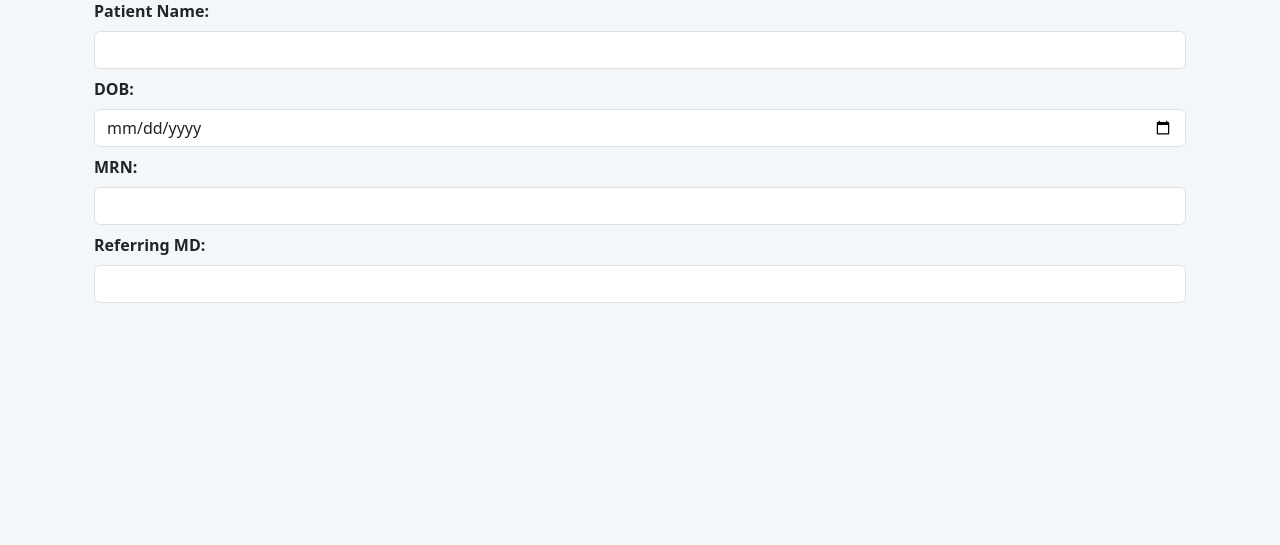
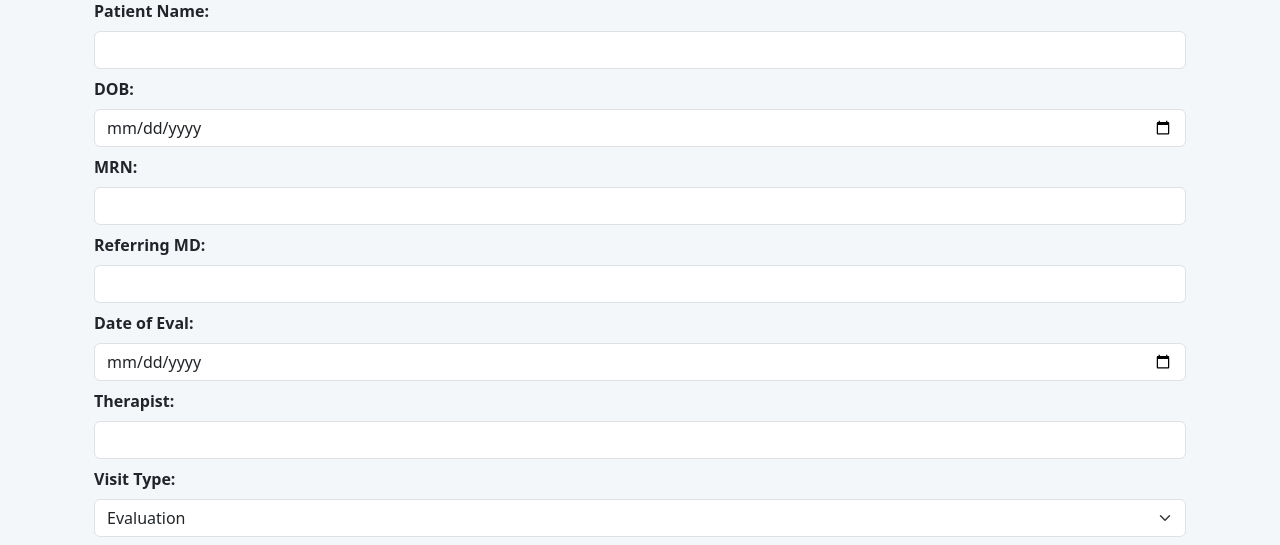
Before and after one commit to KLcoding01/PT-Builder, a Flask app: page /dashboard in a window 1280 px wide. Shown: the part 322-867 px from the top of the page. Before the commit the page ends 625 px from the top, so only its background shows below. Run offline with Flask 3, Linux system fonts and the light colour scheme; a user stored in the database is signed in.

Commit message:
Initial commit

```diff
--- a/templates/dashboard.html
+++ b/templates/dashboard.html
@@ -38,232 +38,109 @@
       </ul>
       <form id="pt-evalform">
         <div class="tab-content">
-          <!-- PT Eval Tabs -->
+          <!-- PATIENT INFO TAB -->
           <div class="tab-pane fade show active" id="pt-patientinfo" role="tabpanel">
-            <div class="mb-2">
-              <label class="form-label fw-bold">Patient Name:</label>
-              <input type="text" class="form-control" name="patient_name" id="pt_patient_name">
-            </div>
-            <div class="mb-2">
-              <label class="form-label fw-bold">DOB:</label>
-              <input type="date" class="form-control" name="dob" id="pt_dob">
-            </div>
-            <div class="mb-2">
-              <label class="form-label fw-bold">MRN:</label>
-              <input type="text" class="form-control" name="mrn" id="pt_mrn">
-            </div>
-            <div class="mb-2">
-              <label class="form-label fw-bold">Referring MD:</label>
-              <input type="text" class="form-control" name="ref_md" id="pt_ref_md">
+            <div class="mb-2"><label class="form-label fw-bold">Patient Name:</label>
+              <input type="text" class="form-control" name="patient_name" id="pt_patient_name"></div>
+            <div class="mb-2"><label class="form-label fw-bold">DOB:</label>
+              <input type="date" class="form-control" name="dob" id="pt_dob"></div>
+            <div class="mb-2"><label class="form-label fw-bold">MRN:</label>
+              <input type="text" class="form-control" name="mrn" id="pt_mrn"></div>
+            <div class="mb-2"><label class="form-label fw-bold">Referring MD:</label>
+              <input type="text" class="form-control" name="ref_md" id="pt_ref_md"></div>
+            <div class="mb-2"><label class="form-label fw-bold">Date of Eval:</label>
+              <input type="date" class="form-control" name="eval_date" id="pt_eval_date"></div>
+            <div class="mb-2"><label class="form-label fw-bold">Therapist:</label>
+              <input type="text" class="form-control" name="therapist" id="pt_therapist"></div>
+            <div class="mb-2"><label class="form-label fw-bold">Visit Type:</label>
+              <select class="form-select" name="visit_type" id="pt_visit_type">
+                <option>Evaluation</option>
+                <option>Re-Evaluation</option>
+                <option>Discharge</option>
+                <option>Other</option>
+              </select>
             </div>
           </div>
+          <!-- HISTORY TAB -->
           <div class="tab-pane fade" id="pt-history" role="tabpanel">
-            <div class="mb-2">
-              <label class="form-label fw-bold">Medical/Surgical History:</label>
-              <textarea class="form-control" name="history" id="pt_history"></textarea>
-            </div>
-            <div class="mb-2">
-              <label class="form-label fw-bold">Social History:</label>
-              <textarea class="form-control" name="social_history" id="pt_social_history"></textarea>
-            </div>
+            <div class="mb-2"><label class="form-label fw-bold">Medical/Surgical History:</label>
+              <textarea class="form-control" name="history" id="pt_history"></textarea></div>
+            <div class="mb-2"><label class="form-label fw-bold">Social History:</label>
+              <textarea class="form-control" name="social_history" id="pt_social_history"></textarea></div>
+            <div class="mb-2"><label class="form-label fw-bold">Work/School History:</label>
+              <textarea class="form-control" name="work_history" id="pt_work_history"></textarea></div>
+            <div class="mb-2"><label class="form-label fw-bold">Living Situation:</label>
+              <input type="text" class="form-control" name="living_situation" id="pt_living_situation"></div>
+            <div class="mb-2"><label class="form-label fw-bold">Prior Level of Function:</label>
+              <input type="text" class="form-control" name="prior_function" id="pt_prior_function"></div>
+            <div class="mb-2"><label class="form-label fw-bold">Precautions:</label>
+              <input type="text" class="form-control" name="precautions" id="pt_precautions"></div>
           </div>
+          <!-- PAIN TAB -->
           <div class="tab-pane fade" id="pt-pain" role="tabpanel">
-            <div class="mb-2">
-              <label class="form-label fw-bold">Pain Location:</label>
-              <input type="text" class="form-control" name="pain_location" id="pt_pain_location">
-            </div>
-            <div class="mb-2">
-              <label class="form-label fw-bold">Pain Intensity (0-10):</label>
-              <input type="number" min="0" max="10" class="form-control" name="pain_intensity" id="pt_pain_intensity">
-            </div>
-            <div class="mb-2">
-              <label class="form-label fw-bold">Pain Description:</label>
-              <input type="text" class="form-control" name="pain_description" id="pt_pain_description">
-            </div>
+            <div class="mb-2"><label class="form-label fw-bold">Pain Location(s):</label>
+              <input type="text" class="form-control" name="pain_location" id="pt_pain_location"></div>
+            <div class="mb-2"><label class="form-label fw-bold">Pain Intensity (0-10):</label>
+              <input type="number" min="0" max="10" class="form-control" name="pain_intensity" id="pt_pain_intensity"></div>
+            <div class="mb-2"><label class="form-label fw-bold">Pain Quality/Description:</label>
+              <input type="text" class="form-control" name="pain_description" id="pt_pain_description"></div>
+            <div class="mb-2"><label class="form-label fw-bold">Aggravating Factors:</label>
+              <input type="text" class="form-control" name="aggravating" id="pt_aggravating"></div>
+            <div class="mb-2"><label class="form-label fw-bold">Alleviating Factors:</label>
+              <input type="text" class="form-control" name="alleviating" id="pt_alleviating"></div>
+            <div class="mb-2"><label class="form-label fw-bold">Pain Duration/Frequency:</label>
+              <input type="text" class="form-control" name="pain_duration" id="pt_pain_duration"></div>
           </div>
+          <!-- OBJECTIVE TAB -->
           <div class="tab-pane fade" id="pt-objective" role="tabpanel">
-            <div class="mb-2">
-              <label class="form-label fw-bold">ROM/Muscle Strength:</label>
-              <textarea class="form-control" name="rom" id="pt_rom"></textarea>
-            </div>
-            <div class="mb-2">
-              <label class="form-label fw-bold">Functional Mobility:</label>
-              <textarea class="form-control" name="functional_mobility" id="pt_functional_mobility"></textarea>
-            </div>
-            <div class="mb-2">
-              <label class="form-label fw-bold">Other Objective Findings:</label>
-              <textarea class="form-control" name="objective" id="pt_objective"></textarea>
-            </div>
+            <div class="mb-2"><label class="form-label fw-bold">Vitals:</label>
+              <input type="text" class="form-control" name="vitals" id="pt_vitals"></div>
+            <div class="mb-2"><label class="form-label fw-bold">Observation/Posture:</label>
+              <textarea class="form-control" name="observation" id="pt_observation"></textarea></div>
+            <div class="mb-2"><label class="form-label fw-bold">ROM (Active/Passive):</label>
+              <textarea class="form-control" name="rom" id="pt_rom"></textarea></div>
+            <div class="mb-2"><label class="form-label fw-bold">Muscle Strength:</label>
+              <textarea class="form-control" name="strength" id="pt_strength"></textarea></div>
+            <div class="mb-2"><label class="form-label fw-bold">Functional Mobility (Bed, Transfers, Gait):</label>
+              <textarea class="form-control" name="functional_mobility" id="pt_functional_mobility"></textarea></div>
+            <div class="mb-2"><label class="form-label fw-bold">Balance:</label>
+              <input type="text" class="form-control" name="balance" id="pt_balance"></div>
+            <div class="mb-2"><label class="form-label fw-bold">Assistive Devices:</label>
+              <input type="text" class="form-control" name="assistive_devices" id="pt_assistive_devices"></div>
+            <div class="mb-2"><label class="form-label fw-bold">Other Objective Findings:</label>
+              <textarea class="form-control" name="objective" id="pt_objective"></textarea></div>
           </div>
+          <!-- DIFF DX TAB -->
           <div class="tab-pane fade" id="pt-diffdx" role="tabpanel">
-            <div class="mb-2">
-              <label class="form-label fw-bold">Differential Diagnosis:</label>
+            <div class="mb-2"><label class="form-label fw-bold">Differential Diagnosis:</label>
               <textarea class="form-control" name="diffdx" id="pt_diffdx"></textarea>
               <button type="button" class="btn btn-outline-secondary btn-sm mt-2" id="pt-ai-generate-diffdx">AI Generate Diff Dx</button>
             </div>
           </div>
+          <!-- ASSESSMENT SUMMARY TAB -->
           <div class="tab-pane fade" id="pt-summary" role="tabpanel">
-            <div class="mb-2">
-              <label class="form-label fw-bold">Assessment Summary:</label>
+            <div class="mb-2"><label class="form-label fw-bold">Assessment Summary:</label>
               <textarea class="form-control" name="summary" id="pt_summary"></textarea>
               <button type="button" class="btn btn-outline-secondary btn-sm mt-2" id="pt-ai-generate-summary">AI Generate Summary</button>
             </div>
           </div>
+          <!-- PLAN TAB -->
           <div class="tab-pane fade" id="pt-plan" role="tabpanel">
-            <div class="mb-2">
-              <label class="form-label fw-bold">Plan of Care / Goals:</label>
+            <div class="mb-2"><label class="form-label fw-bold">Plan of Care / Goals:</label>
               <textarea class="form-control" name="goals" id="pt_goals"></textarea>
               <button type="button" class="btn btn-outline-secondary btn-sm mt-2" id="pt-ai-generate-goals">AI Generate Goals</button>
+            </div>
+            <div class="mb-2"><label class="form-label fw-bold">Treatment Frequency:</label>
+              <input type="text" class="form-control" name="frequency" id="pt_frequency" placeholder="e.g. 2x/week x 4 weeks"></div>
+            <div class="mb-2"><label class="form-label fw-bold">Duration:</label>
+              <input type="text" class="form-control" name="duration" id="pt_duration" placeholder="e.g. 4 weeks"></div>
+            <div class="mb-2"><label class="form-label fw-bold">Skilled Interventions:</label>
+              <textarea class="form-control" name="skilled_interventions" id="pt_skilled_interventions"></textarea>
             </div>
           </div>
         </div>
       </form>
     </div>
-    <!-- OT EVAL BUILDER TAB -->
-    <div class="tab-pane fade" id="ot-tab-panel" role="tabpanel">
-      <h2>OT Eval Builder</h2>
-      <div class="d-flex align-items-center mb-3">
-        <label class="fw-bold me-2">Template:</label>
-        <select id="ot-template-select" class="form-select w-auto me-2"></select>
-        <button id="ot-load-template-btn" class="btn btn-outline-primary btn-sm">Load</button>
-        <button id="ot-save-word-btn" class="btn btn-info btn-sm">Export Word</button>
-        <button id="ot-save-pdf-btn" class="btn btn-danger btn-sm">Export PDF</button>
-        <span id="ot-status-msg" class="ms-3"></span>
-      </div>
-      <ul class="nav nav-tabs mb-2" id="ot-inner-tab" role="tablist">
-        <li class="nav-item"><a class="nav-link active" data-bs-toggle="tab" href="#ot-patientinfo" role="tab">Patient Info</a></li>
-        <li class="nav-item"><a class="nav-link" data-bs-toggle="tab" href="#ot-history" role="tab">History</a></li>
-        <li class="nav-item"><a class="nav-link" data-bs-toggle="tab" href="#ot-pain" role="tab">Pain</a></li>
-        <li class="nav-item"><a class="nav-link" data-bs-toggle="tab" href="#ot-objective" role="tab">Objective</a></li>
-        <li class="nav-item"><a class="nav-link" data-bs-toggle="tab" href="#ot-diffdx" role="tab">Diff Dx</a></li>
-        <li class="nav-item"><a class="nav-link" data-bs-toggle="tab" href="#ot-summary" role="tab">Assessment Summary</a></li>
-        <li class="nav-item"><a class="nav-link" data-bs-toggle="tab" href="#ot-plan" role="tab">Plan</a></li>
-        <li class="nav-item"><a class="nav-link" data-bs-toggle="tab" href="#ot-dailynote" role="tab">Daily Note</a></li>
-      </ul>
-      <form id="ot-evalform">
-        <div class="tab-content">
-          <!-- OT Eval Tabs -->
-          <div class="tab-pane fade show active" id="ot-patientinfo" role="tabpanel">
-            <div class="mb-2">
-              <label class="form-label fw-bold">Patient Name:</label>
-              <input type="text" class="form-control" name="patient_name" id="ot_patient_name">
-            </div>
-            <div class="mb-2">
-              <label class="form-label fw-bold">DOB:</label>
-              <input type="date" class="form-control" name="dob" id="ot_dob">
-            </div>
-            <div class="mb-2">
-              <label class="form-label fw-bold">MRN:</label>
-              <input type="text" class="form-control" name="mrn" id="ot_mrn">
-            </div>
-            <div class="mb-2">
-              <label class="form-label fw-bold">Referring MD:</label>
-              <input type="text" class="form-control" name="ref_md" id="ot_ref_md">
-            </div>
-          </div>
-          <div class="tab-pane fade" id="ot-history" role="tabpanel">
-            <div class="mb-2">
-              <label class="form-label fw-bold">Medical/Surgical History:</label>
-              <textarea class="form-control" name="history" id="ot_history"></textarea>
-            </div>
-            <div class="mb-2">
-              <label class="form-label fw-bold">Social History:</label>
-              <textarea class="form-control" name="social_history" id="ot_social_history"></textarea>
-            </div>
-          </div>
-          <div class="tab-pane fade" id="ot-pain" role="tabpanel">
-            <div class="mb-2">
-              <label class="form-label fw-bold">Pain Location:</label>
-              <input type="text" class="form-control" name="pain_location" id="ot_pain_location">
-            </div>
-            <div class="mb-2">
-              <label class="form-label fw-bold">Pain Intensity (0-10):</label>
-              <input type="number" min="0" max="10" class="form-control" name="pain_intensity" id="ot_pain_intensity">
-            </div>
-            <div class="mb-2">
-              <label class="form-label fw-bold">Pain Description:</label>
-              <input type="text" class="form-control" name="pain_description" id="ot_pain_description">
-            </div>
-          </div>
-          <div class="tab-pane fade" id="ot-objective" role="tabpanel">
-            <div class="mb-2">
-              <label class="form-label fw-bold">ROM/Muscle Strength:</label>
-              <textarea class="form-control" name="rom" id="ot_rom"></textarea>
-            </div>
-            <div class="mb-2">
-              <label class="form-label fw-bold">Functional Mobility:</label>
-              <textarea class="form-control" name="functional_mobility" id="ot_functional_mobility"></textarea>
-            </div>
-            <div class="mb-2">
-              <label class="form-label fw-bold">Other Objective Findings:</label>
-              <textarea class="form-control" name="objective" id="ot_objective"></textarea>
-            </div>
-          </div>
-          <div class="tab-pane fade" id="ot-diffdx" role="tabpanel">
-            <div class="mb-2">
-              <label class="form-label fw-bold">Differential Diagnosis:</label>
-              <textarea class="form-control" name="diffdx" id="ot_diffdx"></textarea>
-            </div>
-          </div>
-          <div class="tab-pane fade" id="ot-summary" role="tabpanel">
-            <div class="mb-2">
-              <label class="form-label fw-bold">Assessment Summary:</label>
-              <textarea class="form-control" name="summary" id="ot_summary"></textarea>
-            </div>
-          </div>
-          <div class="tab-pane fade" id="ot-plan" role="tabpanel">
-            <div class="mb-2">
-              <label class="form-label fw-bold">Plan of Care / Goals:</label>
-              <textarea class="form-control" name="goals" id="ot_goals"></textarea>
-            </div>
-          </div>
-          <div class="tab-pane fade" id="ot-dailynote" role="tabpanel">
-            <div class="mb-2">
-              <label class="form-label fw-bold">Daily Note:</label>
-              <textarea class="form-control" name="dailynote" id="ot_dailynote" rows="5"></textarea>
-            </div>
-          </div>
-        </div>
-      </form>
-    </div>
-    <!-- PT SOAP Tab -->
-    <div class="tab-pane fade" id="pt-soap-tab-panel" role="tabpanel">
-      <h2>PT SOAP - Daily Note</h2>
-      <form id="pt-soap-form">
-        <div class="mb-2">
-          <label class="fw-bold">Diagnosis:</label>
-          <input type="text" id="pt_daily_diagnosis" class="form-control" placeholder="Enter Diagnosis">
-        </div>
-        <div class="mb-2">
-          <label class="fw-bold">Interventions:</label>
-          <textarea id="pt_daily_interventions" class="form-control" rows="2" placeholder="Enter Interventions"></textarea>
-        </div>
-        <div class="mb-2">
-          <label class="fw-bold">Tx Tolerance:</label>
-          <textarea id="pt_daily_tolerance" class="form-control" rows="2" placeholder="Enter Tx Tolerance"></textarea>
-        </div>
-        <div class="mb-2">
-          <label class="fw-bold">Current Progress:</label>
-          <textarea id="pt_daily_progress" class="form-control" rows="2" placeholder="Enter Current Progress"></textarea>
-        </div>
-        <div class="mb-2">
-          <label class="fw-bold">Next Visit Plan:</label>
-          <textarea id="pt_daily_plan" class="form-control" rows="2" placeholder="Enter Next Visit Plan"></textarea>
-        </div>
-        <div class="mb-2">
-          <label class="fw-bold">Summary:</label>
-          <textarea id="pt_daily_summary" class="form-control" rows="4" placeholder="Daily summary will appear here"></textarea>
-        </div>
-        <button type="button" id="pt-generate-daily-summary" class="btn btn-outline-success btn-sm">Generate Daily Summary</button>
-        <span id="pt-daily-summary-status" class="ms-2"></span>
-        <div class="mt-3">
-          <button type="button" id="pt-soap-save-btn" class="btn btn-success">Save PT SOAP Note</button>
-          <span id="pt-soap-save-status" class="ms-3"></span>
-        </div>
-      </form>
-    </div>
-  </div>
-</div>
 <script>
   // ===== PT Functions =====
   function ptGetFields() {
```
